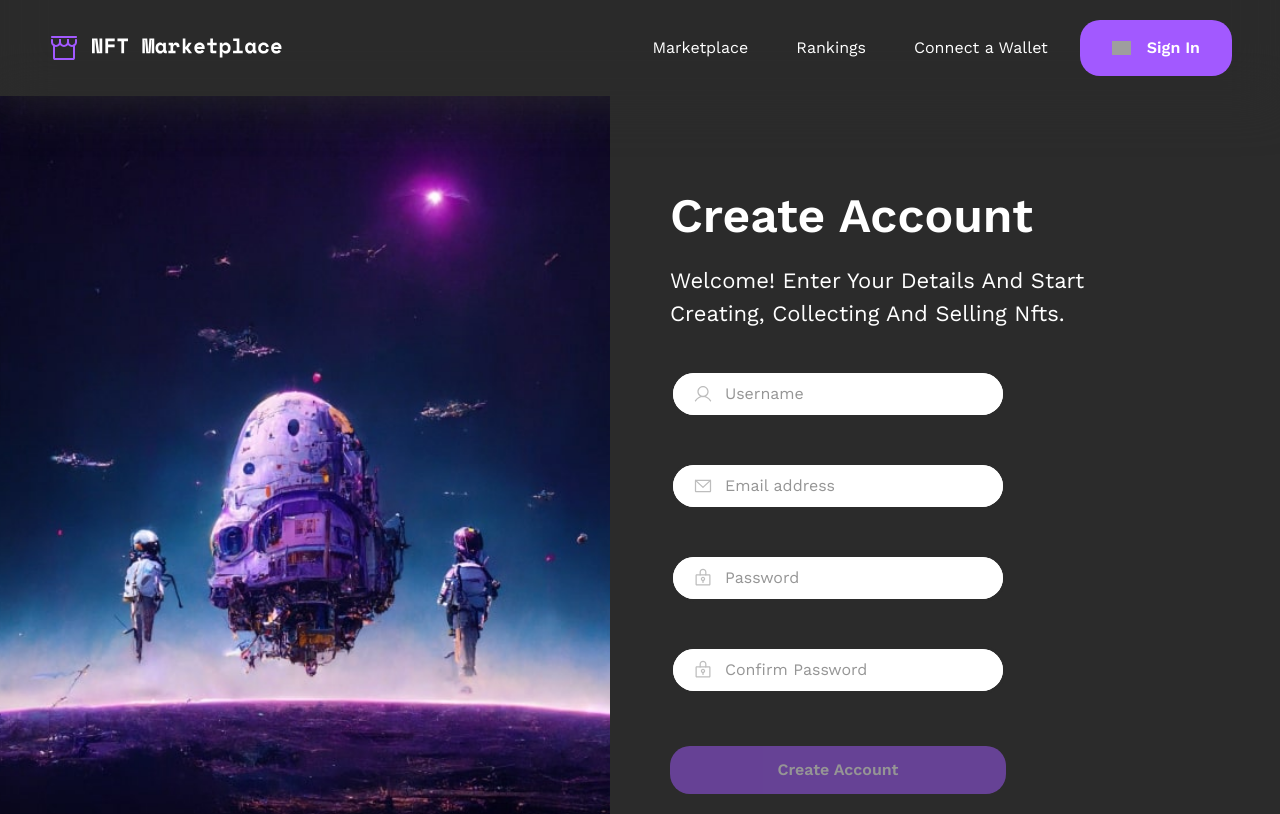
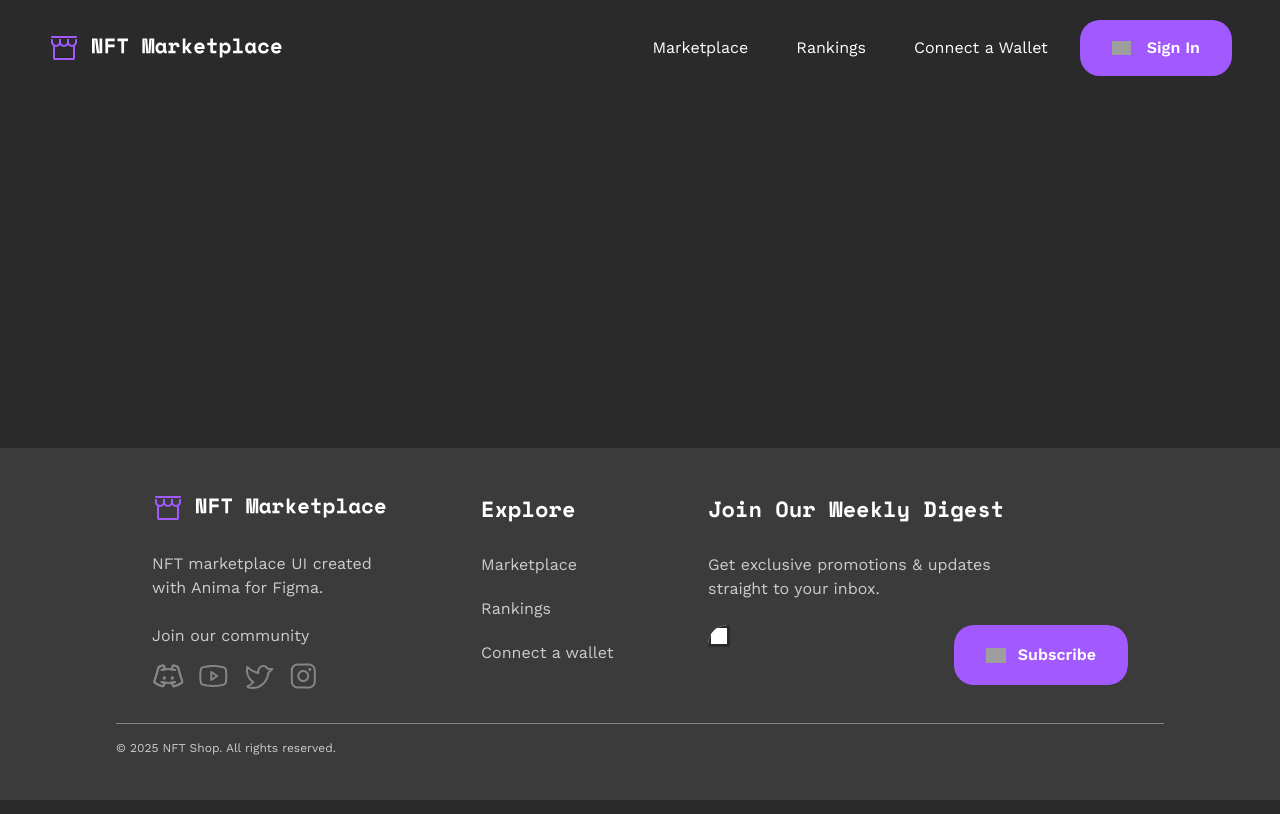
Before and after one commit to asztonski/nextjs-shop-demo, a Next.js app: page /profile in a window 1280 px wide. Shown: the top 814 px of the page. Built offline with nearby package versions, Linux system fonts and the light colour scheme; grey boxes are pictures that could not be loaded.

Commit message:
Add profile page

```diff
--- a/app/profile/page.tsx
+++ b/app/profile/page.tsx
@@ -1,31 +1,5 @@
-import React from "react";
-import Image from "next/image";
-import HeroImage from "@/public/sign-up-hero.jpg";
-import { SignUpForm } from "@/components/ui/form/SignUpForm";
-
 export default function SignUpPage() {
   return (
-    <div className="flex flex-col lg:flex-row gap-4 lg:gap-15 lg:x-auto w-full lg:w-auto py-6 lg:py-0">
-      <div className="w-full lg:flex-1 relative h-96 lg:h-auto">
-        <Image
-          src={HeroImage}
-          alt="Sign Up"
-          fill
-          className="object-cover"
-          priority
-          // sizes="(max-width: 768px) 200vw, 40vw"
-        />
-      </div>
-      <div className="lg:flex-1 max-w-sm mx-auto lg:max-w-none px-4 lg:px-0">
-        <div className="py-4 lg:py-24 lg:max-w-md w-full mx-auto lg:mx-0">
-          <h1 className="text-4xl lg:text-5xl font-semibold">Create Account</h1>
-          <h2 className="text-base lg:text-box-subtitle mt-6">
-            Welcome! Enter Your Details And Start Creating, Collecting And
-            Selling Nfts.
-          </h2>
-          <SignUpForm />
-        </div>
-      </div>
-    </div>
+    <div className="flex flex-col lg:flex-row gap-4 lg:gap-15 lg:x-auto w-full lg:w-auto py-6 lg:py-0"></div>
   );
 }
```
